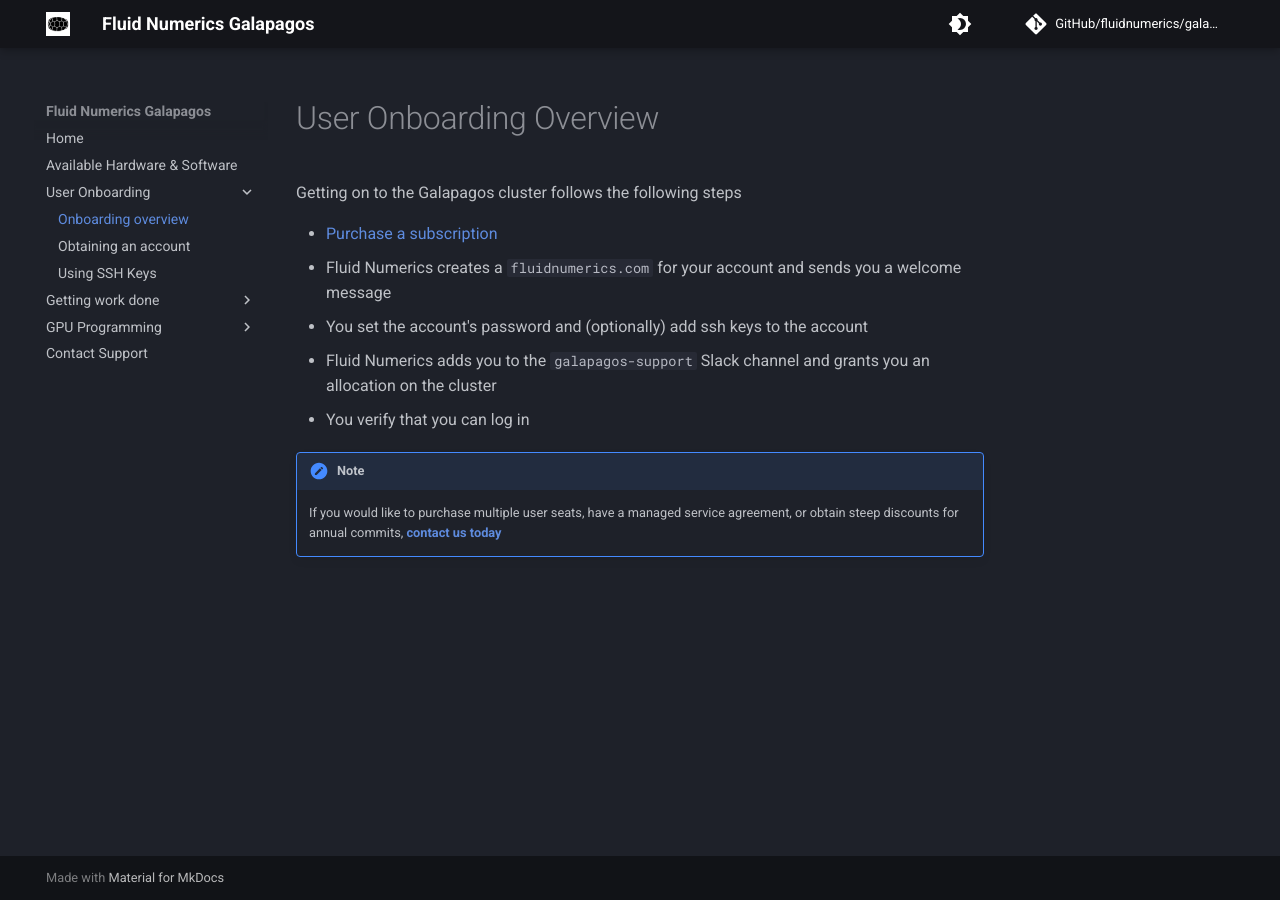
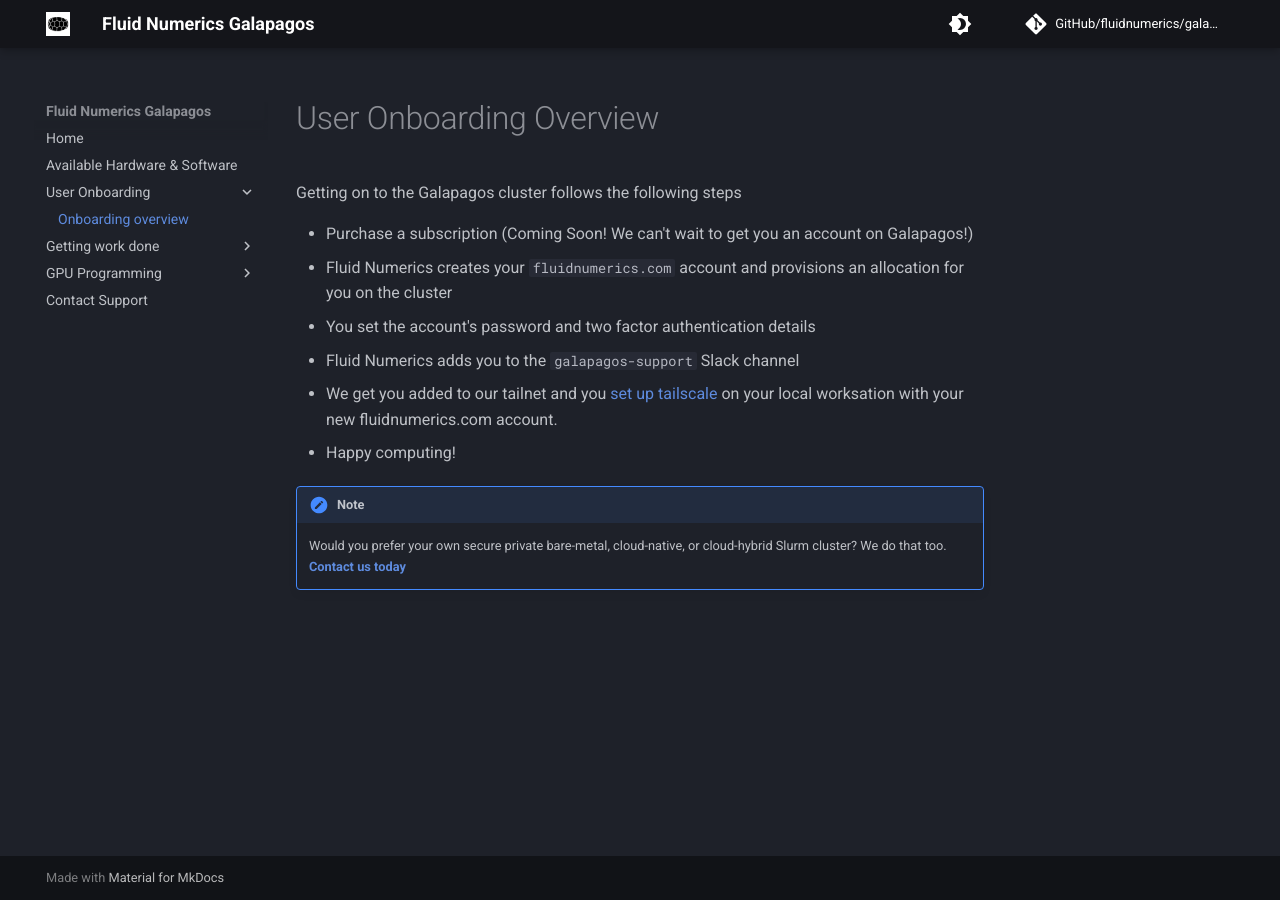
Before and after one commit to FluidNumerics/galapagos-studio, an MkDocs documentation site: the page built from docs/onboarding/overview.md, in a window 1280 px wide. Built offline with MkDocs 1.6.1 and Material for MkDocs 9.7.7, drawn with Linux system fonts in a browser that asks for light colours; comment, search, counter and statistics services are not loaded.

Commit message:
Simplify onboarding

```diff
--- a/docs/onboarding/overview.md
+++ b/docs/onboarding/overview.md
@@ -2,11 +2,12 @@
 
 Getting on to the Galapagos cluster follows the following steps
 
-* [Purchase a subscription](https://www.fluidnumerics.com/shop/p/rcc-allocation-monthly-subscription)
-* Fluid Numerics creates a `fluidnumerics.com` for your account and sends you a welcome message
-* You set the account's password and (optionally) add ssh keys to the account
-* Fluid Numerics adds you to the `galapagos-support` Slack channel and grants you an allocation on the cluster
-* You verify that you can log in
+* Purchase a subscription (Coming Soon! We can't wait to get you an account on Galapagos!)
+* Fluid Numerics creates your `fluidnumerics.com` account and provisions an allocation for you on the cluster
+* You set the account's password and two factor authentication details
+* Fluid Numerics adds you to the `galapagos-support` Slack channel
+* We get you added to our tailnet and you [set up tailscale](https://tailscale.com/kb/1347/installation) on your local worksation with your new fluidnumerics.com account.
+* Happy computing!
 
 !!! note
-    If you would like to purchase multiple user seats, have a managed service agreement, or obtain steep discounts for annual commits, [**contact us today**](mailto:support@fluidnumerics.com)
+    Would you prefer your own secure private bare-metal, cloud-native, or cloud-hybrid Slurm cluster? We do that too. [**Contact us today**](mailto:support@fluidnumerics.com)
--- a/mkdocs.yml
+++ b/mkdocs.yml
@@ -17,16 +17,13 @@
 
   - User Onboarding:
     - Onboarding overview: onboarding/overview.md
-    - Obtaining an account: onboarding/getting_an_account.md
-    - Using SSH Keys: onboarding/ssh_keys.md
 
   - Getting work done:
-    - Command Line Interface:
-      - Selecting Hardware: getting-work-done/cli/selecting_hardware.md
-      - Running Batch Jobs: getting-work-done/cli/batch_jobs.md
-      - Running Interactive Jobs: getting-work-done/cli/interactive_jobs.md
-      - Software : getting-work-done/cli/software.md
-      - Jupyter Notebooks: getting-work-done/cli/jupyter-notebooks.md
+    - Selecting Hardware: getting-work-done/cli/selecting_hardware.md
+    - Running Batch Jobs: getting-work-done/cli/batch_jobs.md
+    - Running Interactive Jobs: getting-work-done/cli/interactive_jobs.md
+    - Software : getting-work-done/cli/software.md
+    - Jupyter Notebooks: getting-work-done/cli/jupyter-notebooks.md
 
     - Web interface: getting-work-done/webinterface/overview.md
       # - File Manager: getting-work-done/webinterface/filemanager.md
```
Also changed, not shown: docs/onboarding/getting_an_account.md (deleted, +0 -22 lines), docs/onboarding/openvpn.md (deleted, +0 -100 lines), docs/onboarding/ssh_keys.md (deleted, +0 -27 lines).
